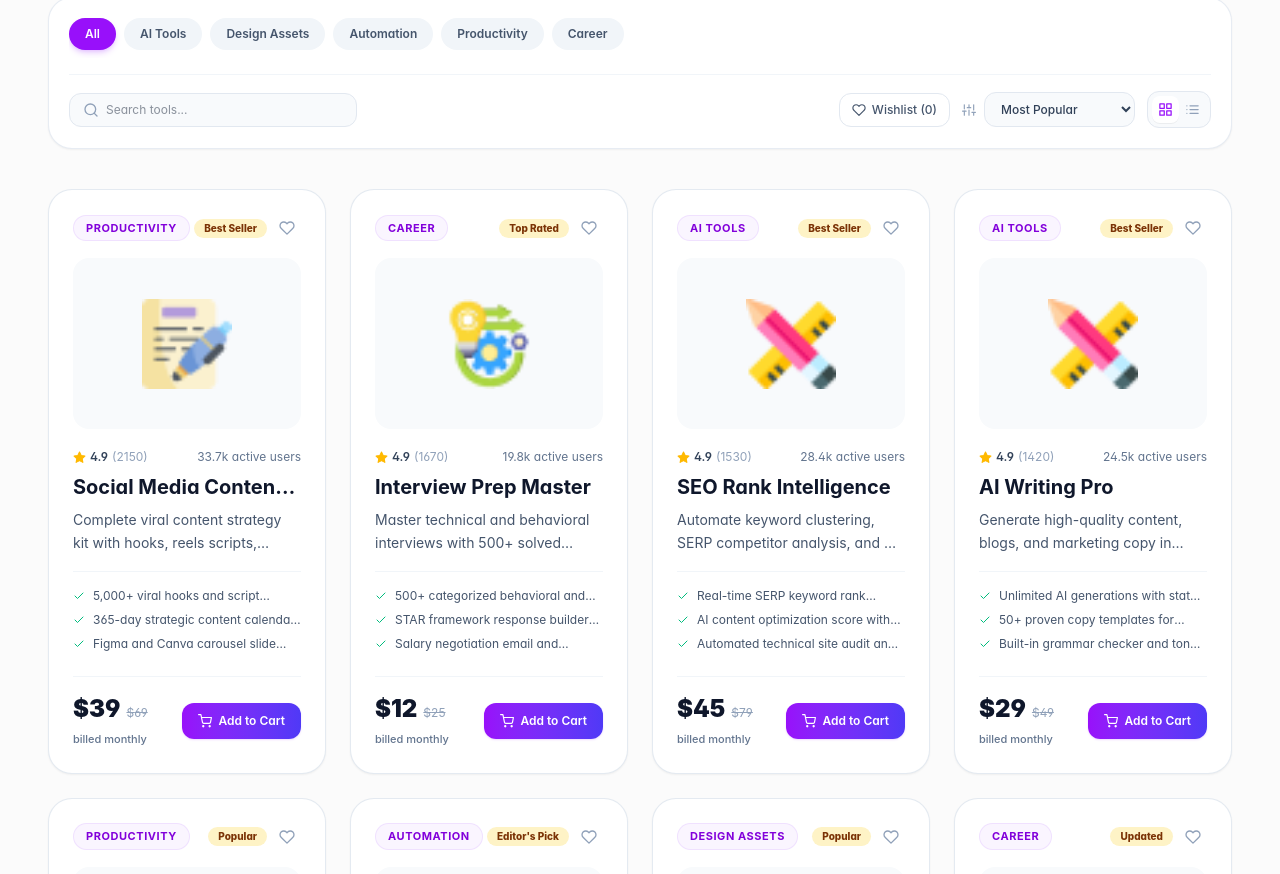
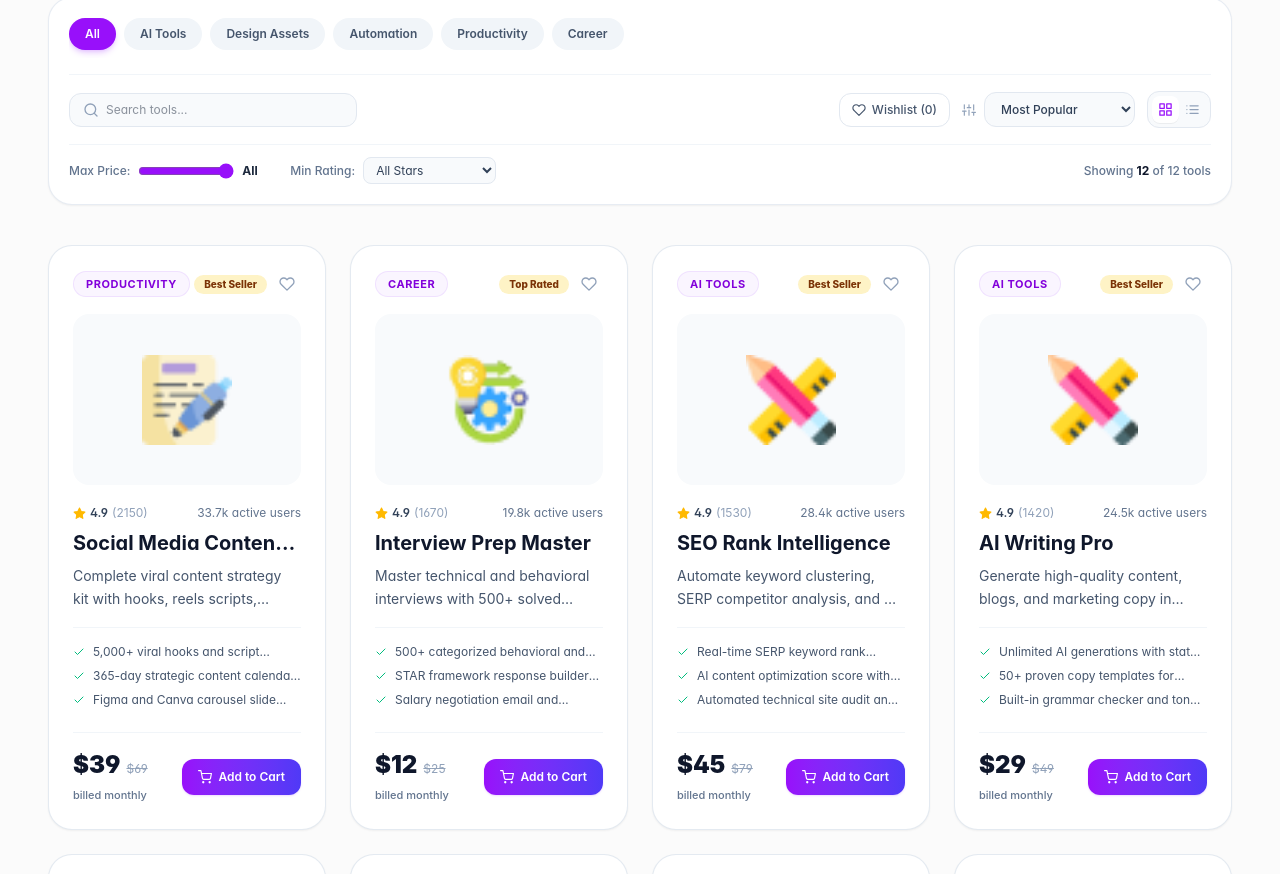
Before and after one commit to ruhul2003/DigiTools-Platform, a Next.js app: page / in a window 1280 px wide. Shown: the part 1442-2316 px from the top of the page. Built offline with nearby package versions, Linux system fonts and the light colour scheme.

Commit message:
Add price range and rating filters with active filter badges to the catalog controls.

```diff
--- a/src/Components/Catalog.jsx
+++ b/src/Components/Catalog.jsx
@@ -14,6 +14,8 @@ export default function Catalog({ initialSearch = "" }) {
   const [onlyWishlist, setOnlyWishlist] = useState(false);
   const [quickViewTool, setQuickViewTool] = useState(null);
   const [viewMode, setViewMode] = useState("grid"); // "grid" | "list"
+  const [maxPrice, setMaxPrice] = useState(100);
+  const [minRating, setMinRating] = useState(0);
 
   const { wishlist } = useWishlist();
 
@@ -34,7 +36,13 @@ export default function Catalog({ initialSearch = "" }) {
         // Wishlist filter
         const matchWishlist = !onlyWishlist || wishlist.includes(tool.id);
 
-        return matchCategory && matchSearch && matchWishlist;
+        // Price filter
+        const matchPrice = maxPrice >= 100 || tool.price <= maxPrice;
+
+        // Rating filter
+        const matchRating = minRating === 0 || tool.rating >= minRating;
+
+        return matchCategory && matchSearch && matchWishlist && matchPrice && matchRating;
       })
       .sort((a, b) => {
         if (sortBy === "price-low") return a.price - b.price;
@@ -43,7 +51,7 @@ export default function Catalog({ initialSearch = "" }) {
         // Default: popular (by reviewCount)
         return b.reviewCount - a.reviewCount;
       });
-  }, [selectedCategory, searchQuery, sortBy, onlyWishlist, wishlist]);
+  }, [selectedCategory, searchQuery, sortBy, onlyWishlist, wishlist, maxPrice, minRating]);
 
   return (
     <section id="products" className="py-20 w-full max-w-[1560px] mx-auto px-4 sm:px-8 lg:px-12 scroll-mt-20">
@@ -151,6 +159,63 @@ export default function Catalog({ initialSearch = "" }) {
             </div>
           </div>
         </div>
+
+        {/* Secondary Filter & Results Info Row */}
+        <div className="flex flex-col sm:flex-row items-start sm:items-center justify-between gap-4 pt-3 border-t border-slate-100 dark:border-slate-800 text-xs">
+          <div className="flex flex-wrap items-center gap-4 w-full sm:w-auto">
+            {/* Price slider */}
+            <div className="flex items-center gap-2">
+              <span className="text-slate-500 font-medium">Max Price:</span>
+              <input
+                type="range"
+                min={15}
+                max={100}
+                step={5}
+                value={maxPrice}
+                onChange={(e) => setMaxPrice(Number(e.target.value))}
+                className="w-24 accent-purple-600 cursor-pointer"
+              />
+              <span className="font-bold text-slate-800 dark:text-slate-200 min-w-8">
+                {maxPrice >= 100 ? "All" : `$${maxPrice}`}
+              </span>
+            </div>
+
+            {/* Rating selector */}
+            <div className="flex items-center gap-2">
+              <span className="text-slate-500 font-medium">Min Rating:</span>
+              <select
+                value={minRating}
+                onChange={(e) => setMinRating(Number(e.target.value))}
+                className="px-2 py-1 rounded-lg border border-slate-200 dark:border-slate-700 bg-slate-50 dark:bg-slate-800 text-xs text-slate-700 dark:text-slate-300"
+              >
+                <option value={0}>All Stars</option>
+                <option value={4.8}>★ 4.8 & Above</option>
+                <option value={4.9}>★ 4.9 Top Rated</option>
+              </select>
+            </div>
+          </div>
+
+          {/* Results Counter & Active Filter Reset */}
+          <div className="flex items-center gap-3 w-full sm:w-auto justify-between sm:justify-end">
+            <span className="text-slate-500 font-medium">
+              Showing <span className="font-bold text-slate-900 dark:text-white">{filteredTools.length}</span> of {toolsData.length} tools
+            </span>
+            {(selectedCategory !== "All" || searchQuery || onlyWishlist || maxPrice < 100 || minRating > 0) && (
+              <button
+                onClick={() => {
+                  setSelectedCategory("All");
+                  setSearchQuery("");
+                  setOnlyWishlist(false);
+                  setMaxPrice(100);
+                  setMinRating(0);
+                }}
+                className="text-[11px] text-purple-600 dark:text-purple-400 font-bold hover:underline"
+              >
+                Clear all filters
+              </button>
+            )}
+          </div>
+        </div>
       </div>
 
       {/* Catalog Grid */}
```
